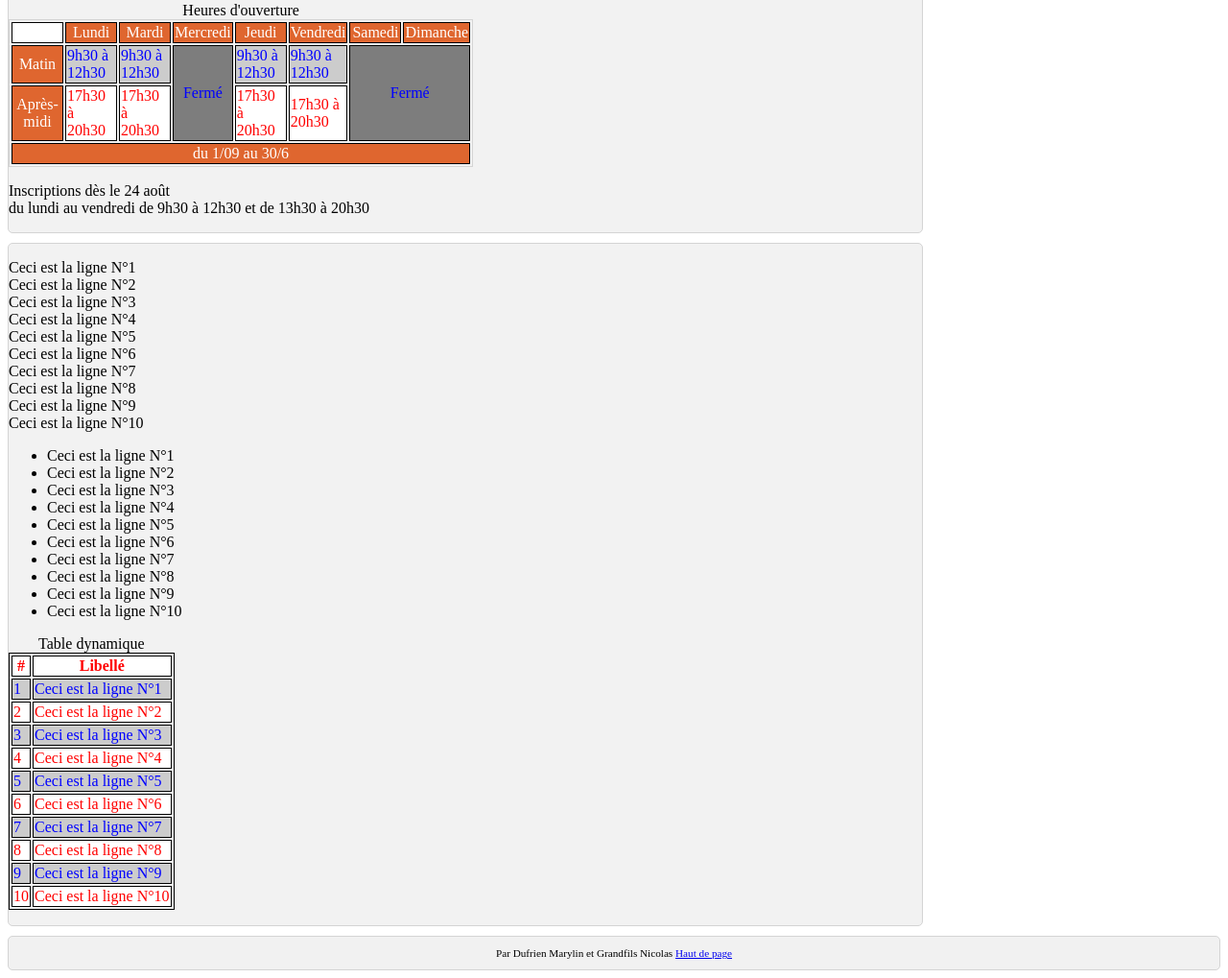
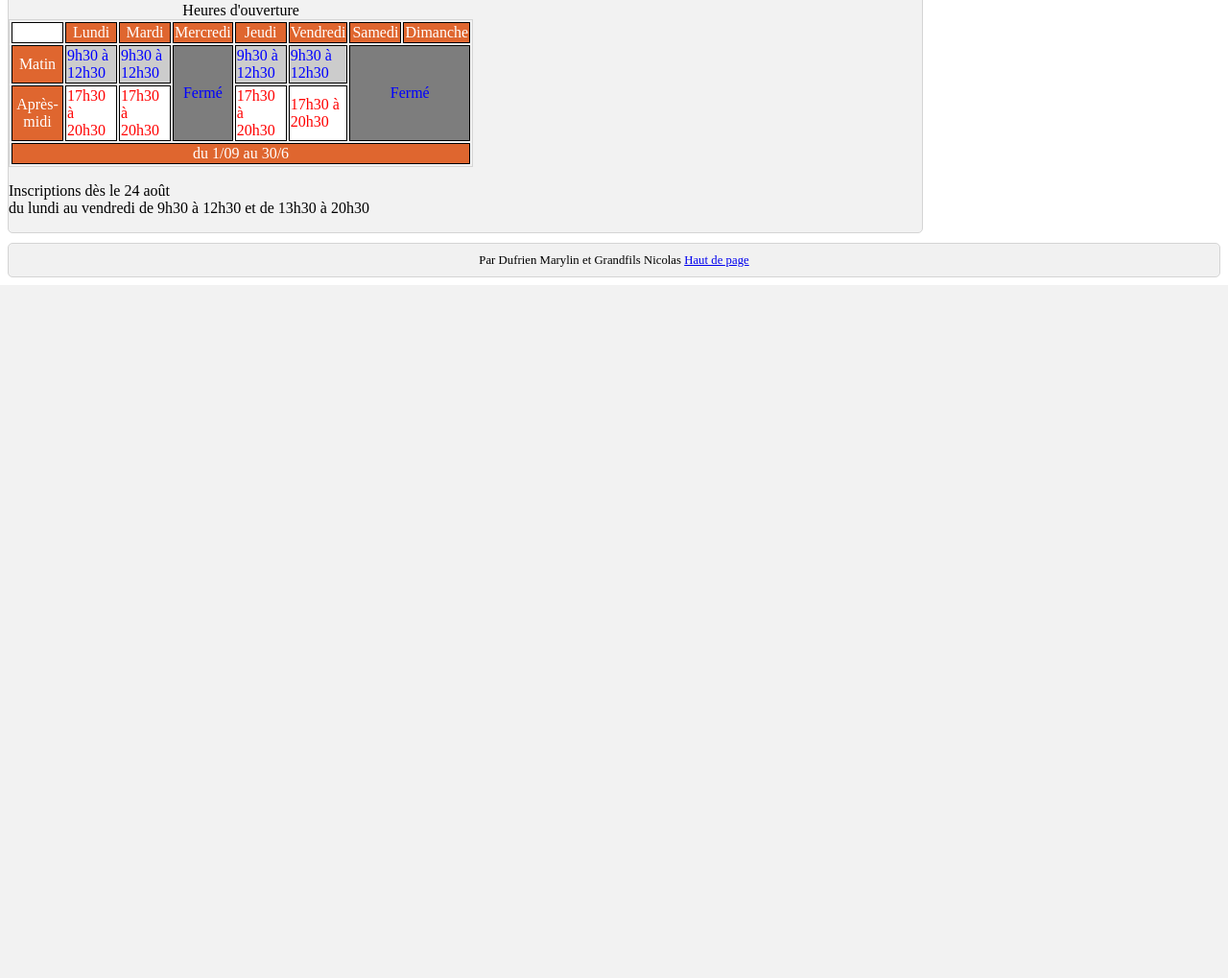
Before and after one commit to marydsm/achat-poster, a PHP site: page /CONTROL/page2.php in a window 1280 px wide. Shown: the part 955-1974 px from the top of the page at 96% size. After the commit the page ends 1252 px from the top, so only its background shows below. Run offline with PHP 8.4, Linux system fonts and the light colour scheme; the visitor is signed in with stand-in values (Sample User, id 1); some libraries are stand-ins or nearby versions.

Commit message:
corrections diverses

```diff
--- a/CONTROL/posters_tab_ajax.php
+++ b/CONTROL/posters_tab_ajax.php
@@ -16,4 +16,6 @@
 	$posters->read('posterID "ID Poster", titre "Titre", auteur "Auteur", prix_unitaire "Prix unitaire", lienposter "Lien", actif "Actif"', $rech);
 
 	require_once('../vue/posters_tab.php');
+
+	require_once('../vue/bas.php');
 ?>
--- a/CONTROL/utilisateurs_tab_ajax.php
+++ b/CONTROL/utilisateurs_tab_ajax.php
@@ -16,4 +16,6 @@
 	$utilisateurs->read('utilisateur "User", code "Pass", nom "Nom", prenom "Prénom", admin "Administrateur", actif "Actif"', $rech);
 
 	require_once('../vue/utilisateurs_tab.php');
+
+	require_once('../vue/bas.php');
 ?>
--- a/vue/CSS/page.css
+++ b/vue/CSS/page.css
@@ -108,7 +108,8 @@ section{
 }
 
 
- .aside{
+.aside
+{
   right:7px;
  	top:192px;
  	width: 300px;
@@ -119,12 +120,13 @@ section{
 	border-radius: 5px;
 }
 
- footer{
+footer
+{
   border: 1px solid #d4d4d4;
   background-color: #f1f1f1;
   text-align: center;
   padding: 10px;
-    font-size: 70%;
+  font-size: 80%;
   line-height: 14px;
   margin-top: 10px;
   border: 1px solid #d4d4d4;
@@ -132,7 +134,7 @@ section{
 }
 
 h1{
-	color: rgb(223,102,47)
+	color: rgb(223,102,47);
 }
 
 h2{
@@ -229,3 +231,9 @@ tr:nth-child(odd) {background: #FFF;color: red;}
   max-height: 30%;
   overflow: auto;
 }
+
+#rech
+{
+  margin: 10px;
+  padding: 10px;
+}
--- a/vue/page2.php
+++ b/vue/page2.php
@@ -88,45 +88,3 @@
 		</p>
 	</article>
 </section>
-<section>
-	<article>
-		<p>
-				<?php
-				$i=1;
-				while ($i <= 10) {
-					echo "Ceci est la ligne N°".$i."</br>";
-					$i++;
-				}
-
-				echo "<ul>";
-				$i=1;
-				while ($i <= 10) {
-					echo "<li>Ceci est la ligne N°".$i."</li>";
-					$i++;
-				}
-				echo "</ul>";
-
-				echo "<table >";
-					echo "<caption>Table dynamique</caption>";
-
-						echo "<tr>";
-							echo "<th>#</th>";
-							echo "<th>Libellé</th>";
-						echo "</tr>";
-				$i=1;
-				while ($i <= 10) {
-					if($i %2 == 0){
-						$coul ="rouge";
-					}else{
-						$coul ="bleu";
-					}
-					echo "<tr class=\"".$coul."\"><td>".$i."</td><td>Ceci est la ligne N°".$i."</td></tr>";
-					$i++;
-				}
-
-				echo "</table>";
-				?>
-		</p>
-
-	</article>
-</section>
--- a/vue/vue.php
+++ b/vue/vue.php
@@ -21,7 +21,7 @@ class Vue{
 			$titre_trt= true;
 			$out .= "</tr>";
 		}
-		$out = '<section ID="RESULT_'.$pNom.'"><article><table>'.$titre.$out.'</table>';
+		$out = '<section ID="RESULT_'.$pNom.'"><article><table ID="rech">'.$titre.$out.'</table></article></section>';
 		return $out;
 	}
 
```
Lines whose indentation alone changed are shown as unchanged.
